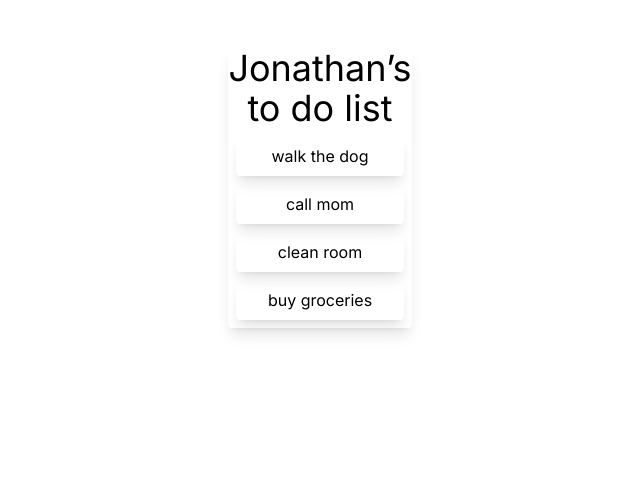
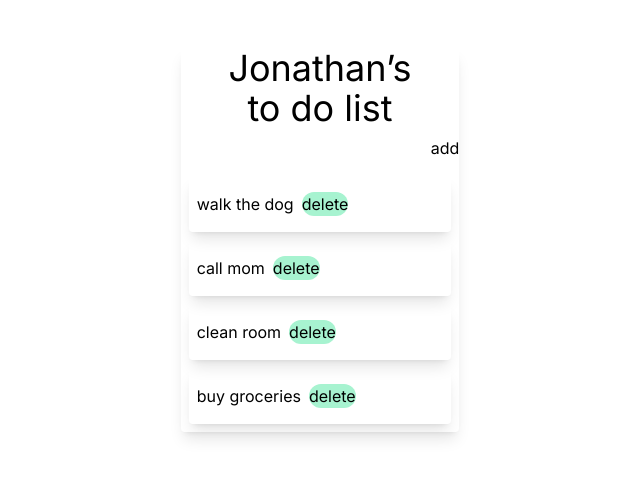
Before and after one commit to jonmejia/to-do-list, a Next.js app: page / in a window 1280 px wide. Shown: the top 478 px of the page, without its empty margins (320-960 px from the left). Built offline with nearby package versions, Linux system fonts and the light colour scheme.

Commit message:
added buttons and an input to todolist

```diff
--- a/src/app/Card.tsx
+++ b/src/app/Card.tsx
@@ -1,7 +1,12 @@
+'use client'
 const Card = (props:any) =>{
+    const handleDelete = () =>{
+        console.log("delete card")
+    }
     return(
         <div className="max-w-sm rounded overflow-hidden shadow-lg p-2 m-2">
-            <h2 className="text-center">{props.data}</h2>
+            <span className="text-center">{props.data}</span>
+            <button className="m-2 rounded-full bg-emerald-200" onClick={handleDelete}>delete</button>
         </div>
     )
 }
--- a/src/app/ToDoList.tsx
+++ b/src/app/ToDoList.tsx
@@ -1,11 +1,16 @@
 import Card from "./Card";
 
 const ToDoList =(props:any)=>{
+
     return(
        <div className="flex justify-center mt-12">
          <div className="max-w-sm rounded overflow-hidden shadow-lg">
             <h1 className="text-center text-4xl">{props.name}&rsquo;s</h1>
             <h2 className="text-center text-4xl">to do list</h2>
+            <div>
+                <input className="m-2" type="text" name="" id="" />
+                <button>add</button>
+            </div>
             <Card data={props.tasks[0]}/>
             <Card data={props.tasks[1]}/>
             <Card data={props.tasks[2]}/>
```
